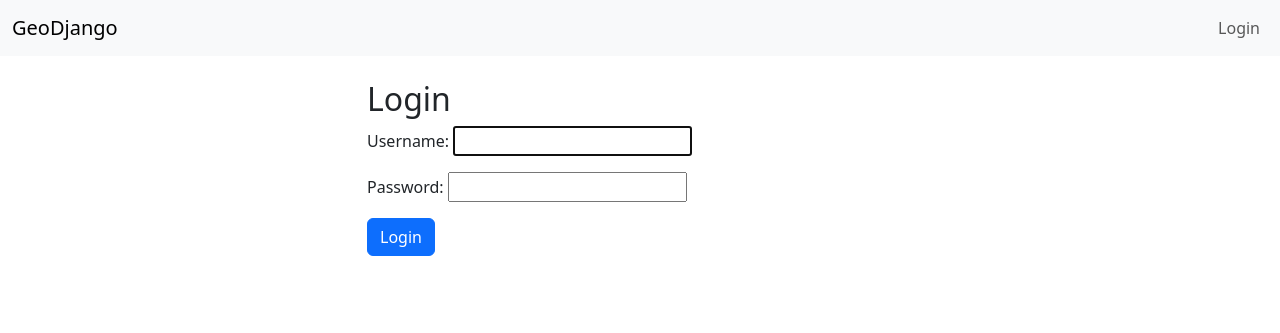
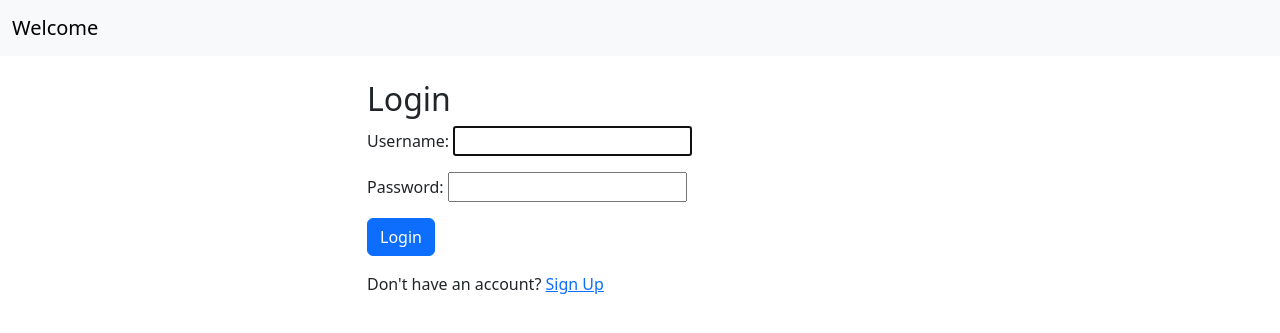
Before and after one commit to IanHipolito/AdvancedWebMapping, a Django app: page /hospital/login/ in a window 1280 px wide. Shown: the top 333 px of the page. Run offline with Django 4.2, Linux system fonts and the light colour scheme.

Commit message:
Updated Login, added Signup and add toggle navbar

```diff
--- a/geodjango_tutorial/hospital/templates/hospital/base.html
+++ b/geodjango_tutorial/hospital/templates/hospital/base.html
@@ -12,23 +12,21 @@
 <body>
     <nav class="navbar navbar-expand-lg navbar-light bg-light">
         <div class="container-fluid">
-            <a class="navbar-brand" href="{% url 'index' %}">GeoDjango</a>
-            <div class="collapse navbar-collapse">
-                <ul class="navbar-nav ms-auto">
-                    {% if user.is_authenticated %}
+            {% if user.is_authenticated %}
+                <a class="navbar-brand" href="{% url 'hospital_map' %}">Map</a>
+                <button class="navbar-toggler" type="button" data-bs-toggle="collapse" data-bs-target="#navbarNav" aria-controls="navbarNav" aria-expanded="false" aria-label="Toggle navigation">
+                    <span class="navbar-toggler-icon"></span>
+                </button>
+                <div class="collapse navbar-collapse" id="navbarNav">
+                    <ul class="navbar-nav ms-auto">
                         <li class="nav-item">
-                            <a class="nav-link" href="#">Hello, {{ user.username }}</a>
+                            <a class="nav-link" href="{% url 'hospital_logout' %}">Logout</a>
                         </li>
-                        <li class="nav-item">
-                            <a class="nav-link" href="{% url 'logout' %}">Logout</a>
-                        </li>
-                    {% else %}
-                        <li class="nav-item">
-                            <a class="nav-link" href="{% url 'login' %}">Login</a>
-                        </li>
-                    {% endif %}
-                </ul>
-            </div>
+                    </ul>
+                </div>
+            {% else %}
+                <a class="navbar-brand" href="#">Welcome</a>
+            {% endif %}
         </div>
     </nav>
 
--- a/geodjango_tutorial/hospital/templates/hospital/login.html
+++ b/geodjango_tutorial/hospital/templates/hospital/login.html
@@ -11,6 +11,7 @@
             {{ form.as_p }}
             <button type="submit" class="btn btn-primary">Login</button>
         </form>
+        <p class="mt-3">Don't have an account? <a href="{% url 'hospital_signup' %}">Sign Up</a></p>
     </div>
 </div>
 {% endblock %}
--- a/geodjango_tutorial/hospital/templates/hospital/map.html
+++ b/geodjango_tutorial/hospital/templates/hospital/map.html
@@ -73,7 +73,7 @@
     }
 
     // On page load, update the location
-    document.addEventListener('DOMContentLoaded', function() {
+document.addEventListener('DOMContentLoaded', function() {
         updateLocation();
 
         // Parse the hospitals JSON data
--- a/geodjango_tutorial/hospital/urls.py
+++ b/geodjango_tutorial/hospital/urls.py
@@ -2,8 +2,9 @@ from django.urls import path
 from . import views
 
 urlpatterns = [
-    path('map/', views.hospital_map_view, name='hospital_map'),  # This should be correct now
+    path('signup/', views.signup_view, name='hospital_signup'),
     path('login/', views.login_view, name='hospital_login'),
     path('logout/', views.logout_view, name='hospital_logout'),
+    path('map/', views.hospital_map_view, name='hospital_map'),
     path('update_location/', views.update_location, name='hospital_update_location'),
 ]
--- a/geodjango_tutorial/hospital/views.py
+++ b/geodjango_tutorial/hospital/views.py
@@ -1,10 +1,12 @@
 from django.contrib.gis.geos import Point
 from django.http import JsonResponse
-from django.shortcuts import render, redirect
+from django.shortcuts import render, redirect, resolve_url
 from django.contrib.auth import get_user_model, login, logout, authenticate
 from django.contrib.auth.forms import AuthenticationForm
 from .models import Hospital, Profile
 from django.core.serializers import serialize
+from django.contrib.auth.models import User
+from .forms import SignupForm
 
 User = get_user_model()
 
@@ -19,6 +21,18 @@ def set_user_location(user_id, latitude, longitude):
 
     return profile
 
+def signup_view(request):
+    if request.method == 'POST':
+        form = SignupForm(request.POST)
+        if form.is_valid():
+            user = form.save(commit=False)
+            user.set_password(form.cleaned_data['password'])
+            user.save()
+            return redirect('hospital_login')  # Redirect to login page after signup
+    else:
+        form = SignupForm()
+    return render(request, 'hospital/signup.html', {'form': form})
+
 def login_view(request):
     if request.method == 'POST':
         form = AuthenticationForm(request, data=request.POST)
@@ -32,7 +46,7 @@ def login_view(request):
 
 def logout_view(request):
     logout(request)
-    return redirect('login')  # Redirect to the login page after logout
+    return redirect(resolve_url('hospital_login'))  # Redirect to the login page after logout
 
 def hospital_map_view(request):
     if request.user.is_authenticated:
@@ -50,7 +64,7 @@ def hospital_map_view(request):
             'hospitals': hospitals_json
         })
     else:
-        return redirect('login')
+        return redirect(resolve_url('hospital_login'))
 
 def update_location(request):
     if request.method == 'POST' and request.user.is_authenticated:
```
Also changed, not shown: geodjango_tutorial/hospital/forms.py (added, +19 -0 lines), geodjango_tutorial/hospital/templates/hospital/signup.html (added, +17 -0 lines).
